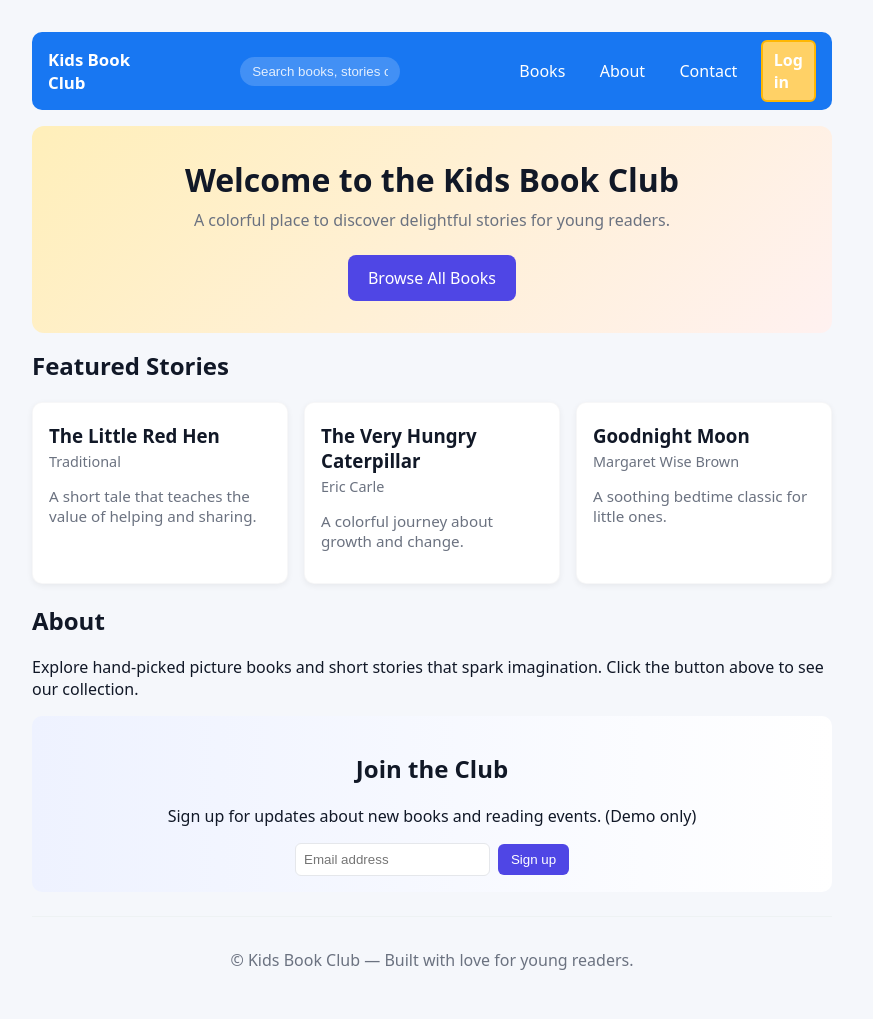
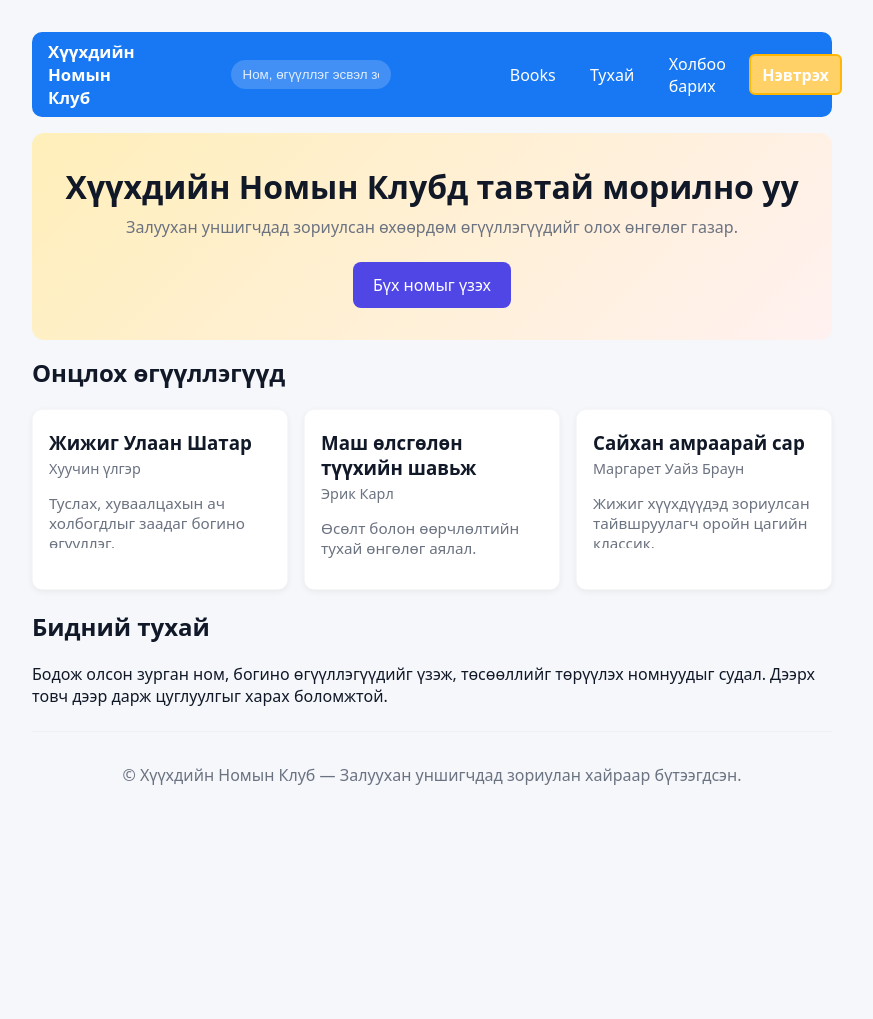
Before and after one commit to daiduubaby-ops/chinba-dip, a Flask app: page / in a window 1280 px wide. Shown: the whole page, without its empty margins (208-1081 px from the left). After the commit the page ends 785 px from the top, so only its background shows below. Run offline with Flask 2, Linux system fonts and the light colour scheme.

Commit message:
mongol heltei

```diff
--- a/static/admin_books.js
+++ b/static/admin_books.js
@@ -2,10 +2,10 @@ document.addEventListener('DOMContentLoaded', function(){
   document.querySelectorAll('.admin-desc').forEach(function(el){
     const btn = document.createElement('button')
     btn.className = 'admin-see-more'
-    btn.textContent = 'See more'
+    btn.textContent = 'Дэлгэрэнгүй'
     btn.addEventListener('click', function(){
       el.classList.toggle('expanded')
-      btn.textContent = el.classList.contains('expanded') ? 'See less' : 'See more'
+      btn.textContent = el.classList.contains('expanded') ? 'Бага' : 'Дэлгэрэнгүй'
     })
     el.parentNode.insertBefore(btn, el.nextSibling)
   })
--- a/templates/index.html
+++ b/templates/index.html
@@ -3,77 +3,70 @@
   <head>
     <meta charset="utf-8">
     <meta name="viewport" content="width=device-width, initial-scale=1">
-    <title>Kids Book Club</title>
+    <title>Хүүхдийн Номын Клуб</title>
     <link rel="stylesheet" href="/static/style.css">
   </head>
   <body>
     <div class="container">
       <nav class="nav">
         <div class="nav-left">
-          <a href="/" class="logo">Kids Book Club</a>
+          <a href="/" class="logo">Хүүхдийн Номын Клуб</a>
         </div>
         <div class="nav-center">
-          <input id="nav-search" class="nav-search" placeholder="Search books, stories or authors" autocomplete="off" />
+          <input id="nav-search" class="nav-search" placeholder="Ном, өгүүллэг эсвэл зохиогч хайх" autocomplete="off" />
           <div id="nav-suggestions" style="position:absolute;left:50%;transform:translateX(-50%);top:54px;z-index:40;display:none;background:#fff;border-radius:8px;box-shadow:0 10px 30px rgba(2,6,23,0.08);overflow:hidden;width:360px"></div>
         </div>
         <div class="nav-right">
           {% if session.get('username') %}
             <span class="profile-pill">{{ session.username }}</span>
-            <a href="/books">Books</a>
-            <a href="/profile">Profile</a>
-            <a href="/logout">Logout</a>
+            <a href="/books">Номнууд</a>
+            <a href="/profile">Профайл</a>
+            <a href="/logout">Гарах</a>
           {% else %}
             <a href="/books">Books</a>
-            <a href="#about">About</a>
-            <a href="#contact">Contact</a>
-            <a href="/login" class="login-button">Log in</a>
+            <a href="#about">Тухай</a>
+            <a href="#contact">Холбоо барих</a>
+            <a href="/login" class="login-button">Нэвтрэх</a>
           {% endif %}
         </div>
       </nav>
 
       <header class="hero">
-        <h1>Welcome to the Kids Book Club</h1>
-        <p class="lead">A colorful place to discover delightful stories for young readers.</p>
-        <a class="cta-button" href="/books">Browse All Books</a>
+        <h1>Хүүхдийн Номын Клубд тавтай морилно уу</h1>
+        <p class="lead">Залуухан уншигчдад зориулсан өхөөрдөм өгүүллэгүүдийг олох өнгөлөг газар.</p>
+        <a class="cta-button" href="/books">Бүх номыг үзэх</a>
       </header>
 
       <section id="featured" class="featured">
-        <h2>Featured Stories</h2>
+        <h2>Онцлох өгүүллэгүүд</h2>
         <div class="books-grid">
           <div class="book-card">
-            <h3>The Little Red Hen</h3>
-            <p class="author">Traditional</p>
-            <p class="desc">A short tale that teaches the value of helping and sharing.</p>
+            <h3>Жижиг Улаан Шатар</h3>
+            <p class="author">Хуучин үлгэр</p>
+            <p class="desc">Туслах, хуваалцахын ач холбогдлыг заадаг богино өгүүллэг.</p>
           </div>
           <div class="book-card">
-            <h3>The Very Hungry Caterpillar</h3>
-            <p class="author">Eric Carle</p>
-            <p class="desc">A colorful journey about growth and change.</p>
+            <h3>Маш өлсгөлөн түүхийн шавьж</h3>
+            <p class="author">Эрик Карл</p>
+            <p class="desc">Өсөлт болон өөрчлөлтийн тухай өнгөлөг аялал.</p>
           </div>
           <div class="book-card">
-            <h3>Goodnight Moon</h3>
-            <p class="author">Margaret Wise Brown</p>
-            <p class="desc">A soothing bedtime classic for little ones.</p>
+            <h3>Сайхан амраарай сар</h3>
+            <p class="author">Маргарет Уайз Браун</p>
+            <p class="desc">Жижиг хүүхдүүдэд зориулсан тайвшруулагч оройн цагийн классик.</p>
           </div>
         </div>
       </section>
 
       <section id="about" class="about">
-        <h2>About</h2>
-        <p>Explore hand-picked picture books and short stories that spark imagination. Click the button above to see our collection.</p>
+        <h2>Бидний тухай</h2>
+        <p>Бодож олсон зурган ном, богино өгүүллэгүүдийг үзэж, төсөөллийг төрүүлэх номнуудыг судал. Дээрх товч дээр дарж цуглуулгыг харах боломжтой.</p>
       </section>
 
-      <section id="join" class="join">
-        <h2>Join the Club</h2>
-        <p>Sign up for updates about new books and reading events. (Demo only)</p>
-        <form class="join-form" action="#" method="post" onsubmit="alert('Thanks for joining! (demo)'); return false;">
-          <input type="email" placeholder="Email address" required />
-          <button type="submit">Sign up</button>
-        </form>
-      </section>
+
 
       <footer id="contact" class="site-footer">
-        <p>&copy; Kids Book Club — Built with love for young readers.</p>
+        <p>&copy; Хүүхдийн Номын Клуб — Залуухан уншигчдад зориулан хайраар бүтээгдсэн.</p>
       </footer>
     </div>
   </body>
```
Also changed, not shown: templates/admin_book_pages.html (+8 -8 lines), templates/admin_books.html (+15 -15 lines), templates/admin_login.html (+8 -8 lines), templates/book_detail.html (+7 -7 lines), templates/book_read.html (+8 -8 lines), templates/books.html (+14 -14 lines), templates/login.html (+10 -10 lines), templates/profile.html (+12 -12 lines), templates/register.html (+16 -16 lines), instance/database.db, static/uploads/13/001_samurai-silhouette-5120x2880-24349.png (added), static/uploads/14/001_samurai-silhouette-5120x2880-24349.png (added), static/uploads/511f52403333d18d07175eb23c2f2488.jpg (added).
